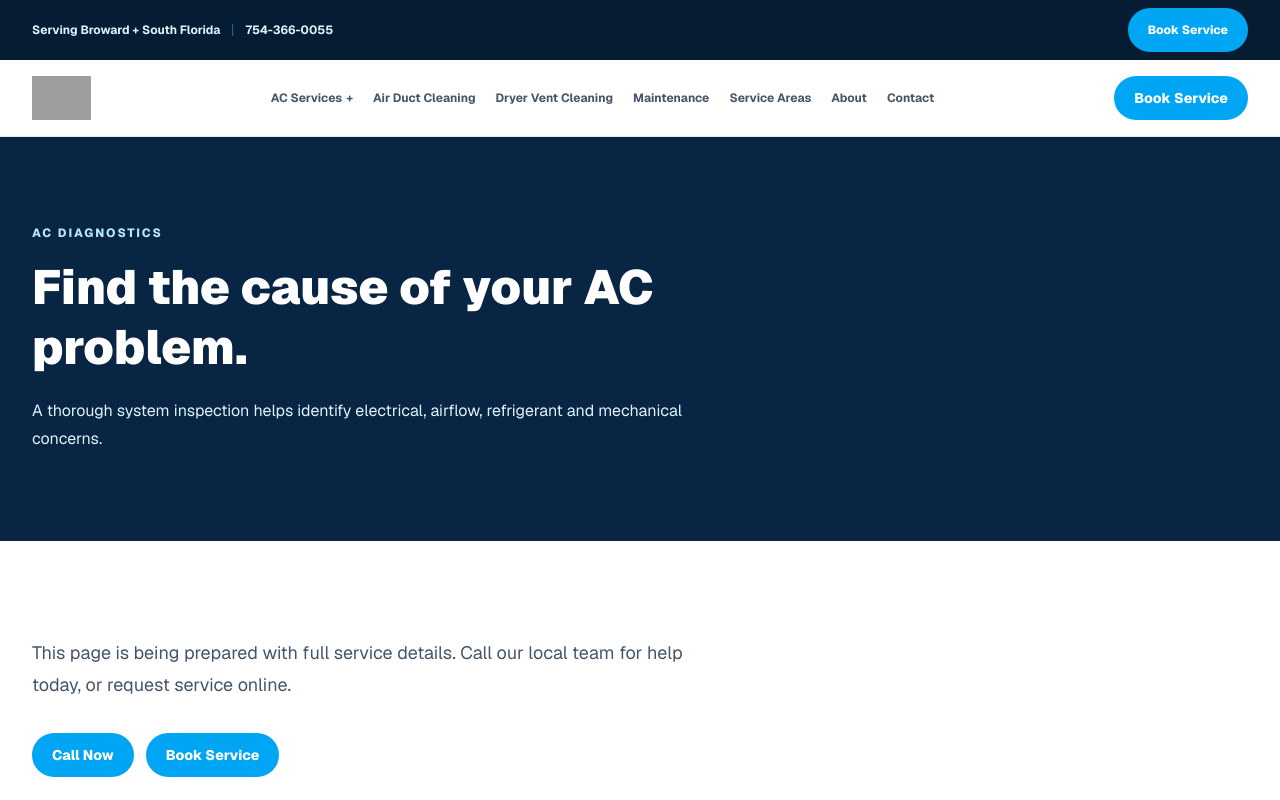
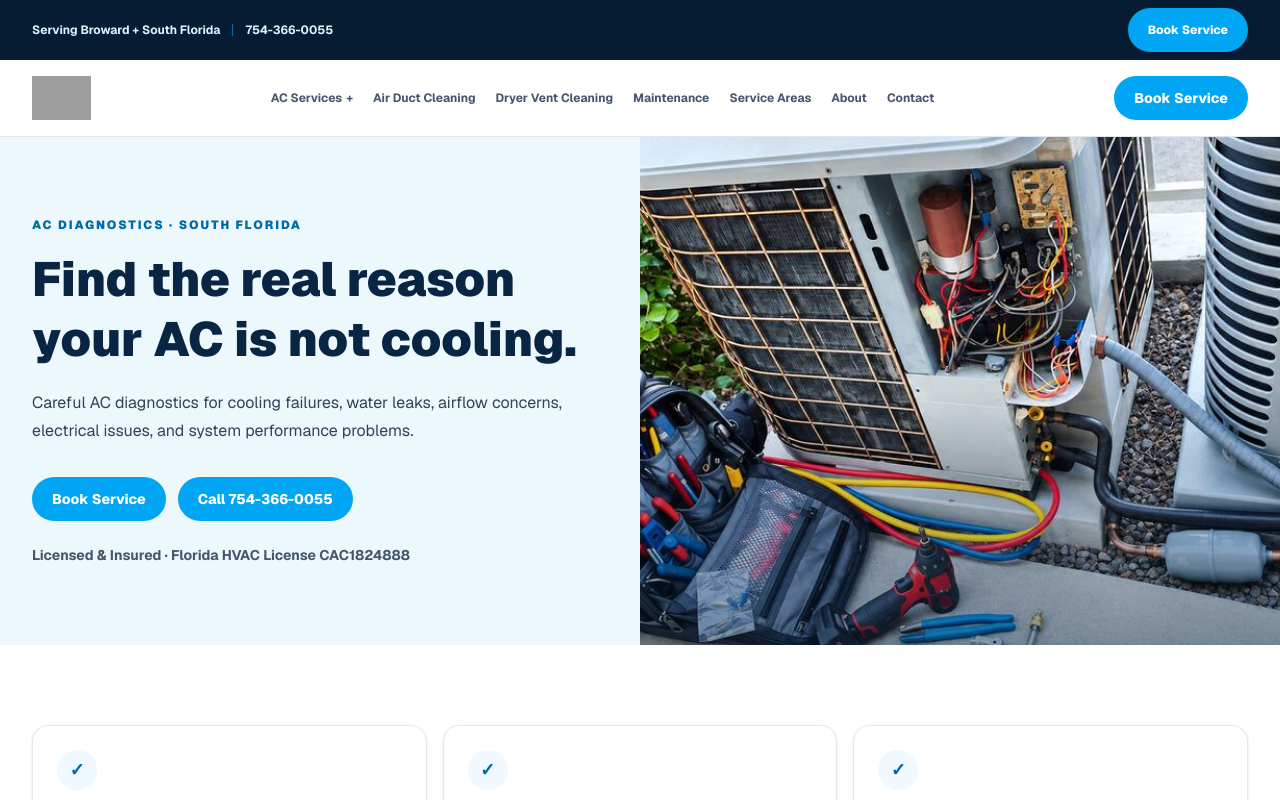
Before and after one commit to topnotchacservices/topnotch-website, a Next.js app: page /ac-diagnostics in a window 1280 px wide. Shown: the top 800 px of the page. Built offline with nearby package versions, Linux system fonts and the light colour scheme; grey boxes are pictures that could not be loaded.

Commit message:
Restore full service page content and photos

```diff
--- a/app/ac-diagnostics/page.tsx
+++ b/app/ac-diagnostics/page.tsx
@@ -1,2 +1,5 @@
-import { TemporaryPage } from "@/components/site-shell";
-export default function AcDiagnosticsPage() { return <TemporaryPage eyebrow="AC DIAGNOSTICS" title="Find the cause of your AC problem." description="A thorough system inspection helps identify electrical, airflow, refrigerant and mechanical concerns." />; }
+import { ServiceLandingPage } from "@/components/service-landing-page";
+
+export default function ServicePage() {
+  return <ServiceLandingPage eyebrow={"AC DIAGNOSTICS · SOUTH FLORIDA"} title={"Find the real reason your AC is not cooling."} description={"Careful AC diagnostics for cooling failures, water leaks, airflow concerns, electrical issues, and system performance problems."} image={"/images/home/ac-repair.svg"} imageAlt={"Top Notch AC Services AC diagnostic service"} highlights={["Cooling diagnosis","Electrical inspection","Clear recommendations"]} processTitle={"Diagnostics before recommendations."} process={["Inspect the system condition","Test key electrical and cooling components","Explain the next best step"]} />;
+}
```
